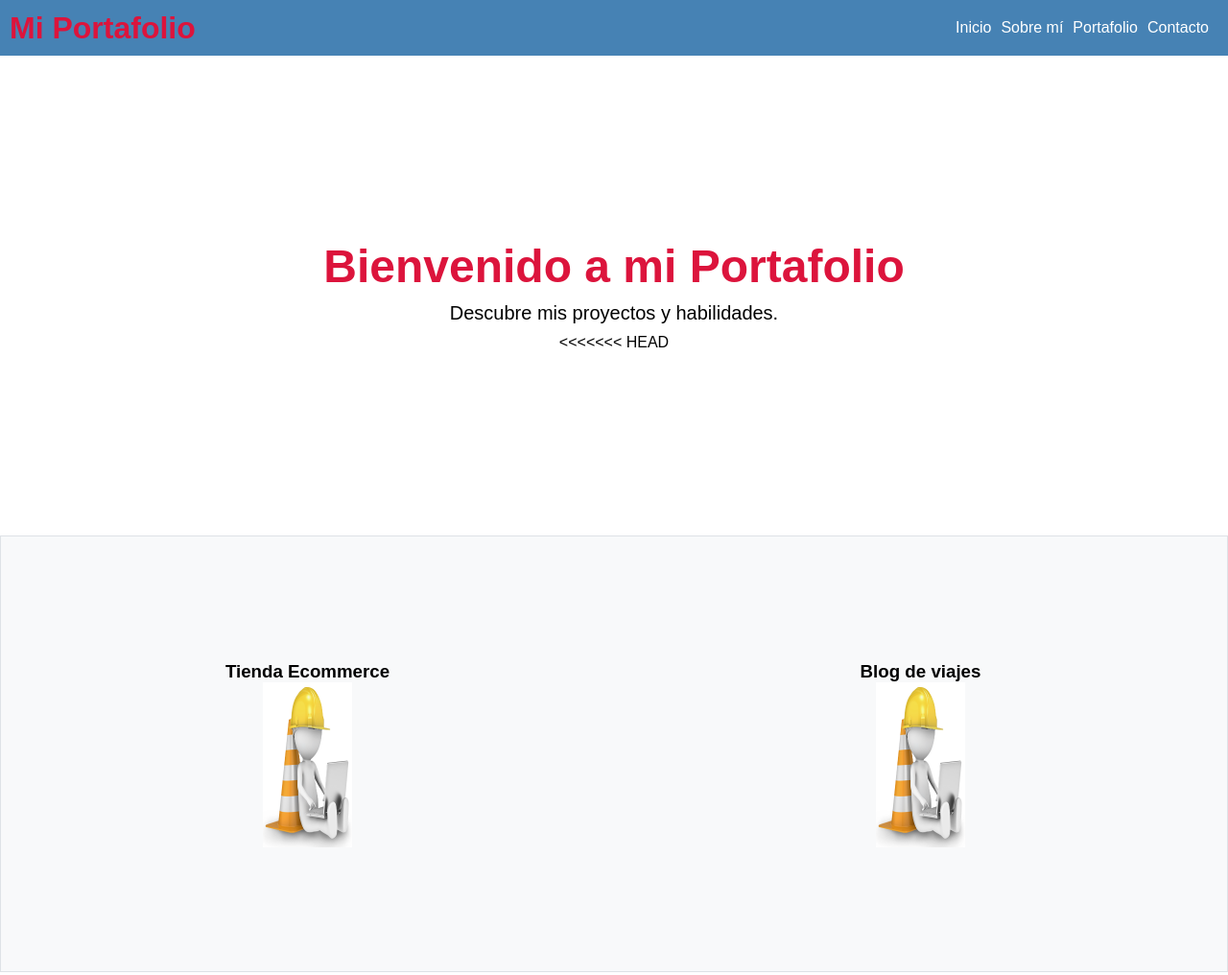
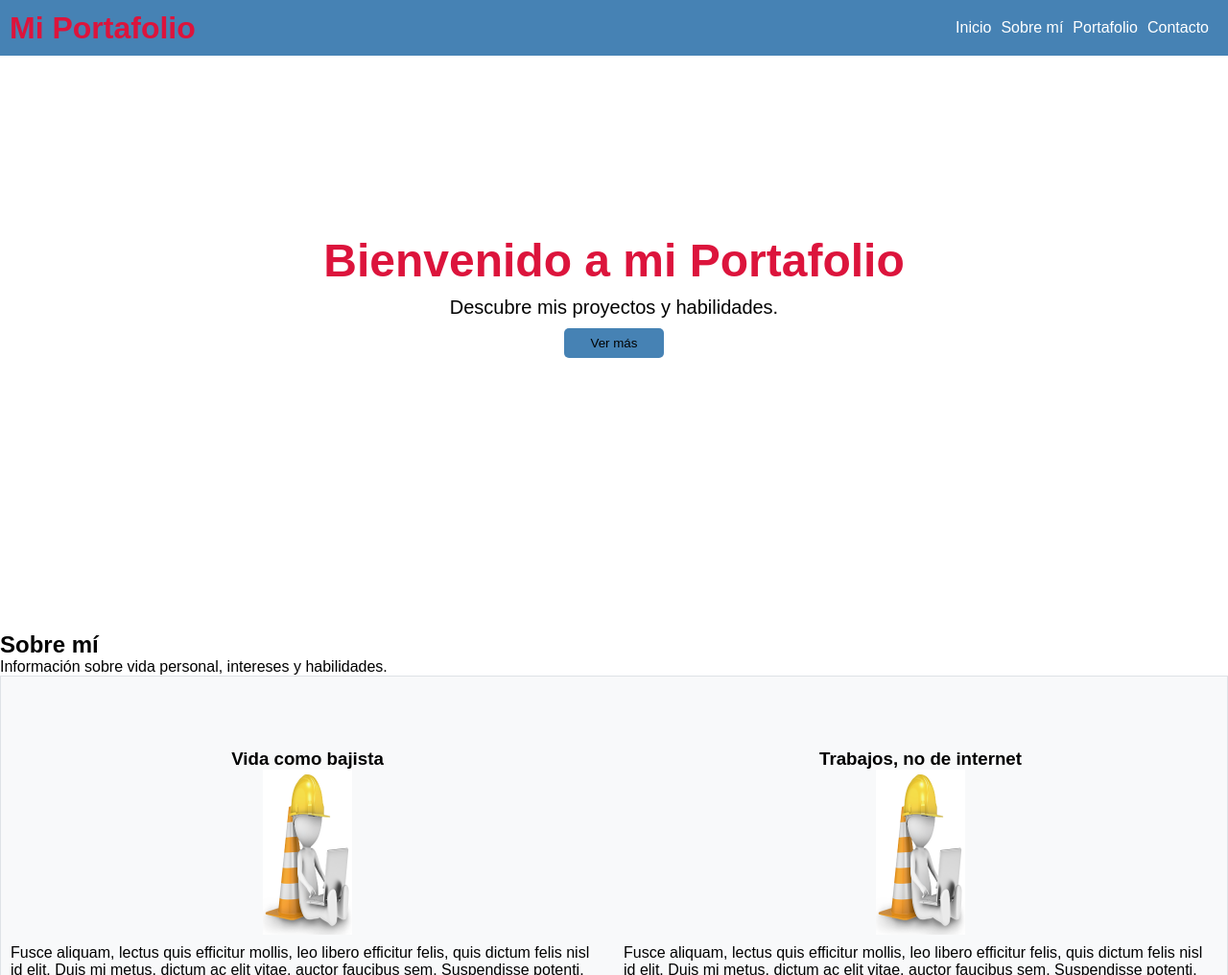
Before and after one commit to Rodagus/miweb, a website: page front/index.html in a window 1280 px wide. Shown: the top 1016 px of the page at 96% size. Drawn offline with Linux system fonts and the light colour scheme.

Commit message:
ultimos cambios agregados del dia 19/03

```diff
--- a/front/css/sass/_home.scss
+++ b/front/css/sass/_home.scss
@@ -1,5 +1,5 @@
 #home {
-    height: 1000px;
+    height: 600px;
    }
    .personal {
        height: 500px;
@@ -18,8 +18,6 @@
        margin-bottom: 5px;
        font-size: 20px;
    }
-<<<<<<< HEAD
-=======
    .hero {
     padding: 8px 28px;
     background-color: steelblue;
@@ -35,7 +33,6 @@
         align-items: center;
         padding: 10px;
    }
->>>>>>> segunda_rama
    .show-proyects {
     height: 455px;
     display: flex;
@@ -44,7 +41,6 @@
     border: 1px solid #dee2e6;
     background-color: aqua;
 }
-<<<<<<< HEAD
 .proyects {
     height: 100%;
     width: 50%;
@@ -69,10 +65,9 @@
 
 #about{
     height: 500px;
-=======
+}
 .gallery {
     height: 700px;
->>>>>>> segunda_rama
 }
 .project-animal {
     height: 330px;
@@ -105,11 +100,7 @@
 
 
 #portfolio{
-<<<<<<< HEAD
-    height: 500px;
-=======
     height: 700px;
->>>>>>> segunda_rama
 }
 #contact{
     height: 500px;
--- a/front/index.html
+++ b/front/index.html
@@ -23,29 +23,10 @@
         <div class="personal">
             <h1 class="titulo-chevere">Bienvenido a mi Portafolio</h1>
             <p class="parrafo-ql">Descubre mis proyectos y habilidades.</p>
-<<<<<<< HEAD
+            <input type="submit" name="hero" class="hero" value="Ver más">
         </div>
-        <div class="show-proyects">
-            <div class="proyects">
-                <h3>Tienda Ecommerce</h3>
-                <div class="div-image-ecommerce">
-                    <img src="../public/estamos-trabajando.png" class="image-ecommerce" alt="imagen no disp" />
-                </div>
-            </div>
-            <div class="proyects">
-                <h3>Blog de viajes</h3>
-                <div class="div-image-ecommerce">
-                    <img src="../public/estamos-trabajando.png" class="image-ecommerce" alt="imagen no disp" />
-                </div>
-            </div>
-        </div>
-
     </section>
     <section id="about">
-=======
-            <input type="submit" name="hero" class="hero" value="Ver más">
-        </div>
->>>>>>> segunda_rama
         <h2>Sobre mí</h2>
         <p>Información sobre vida personal, intereses y habilidades.</p>
 
```
Also changed, not shown: css/style.css, 1 other file.
